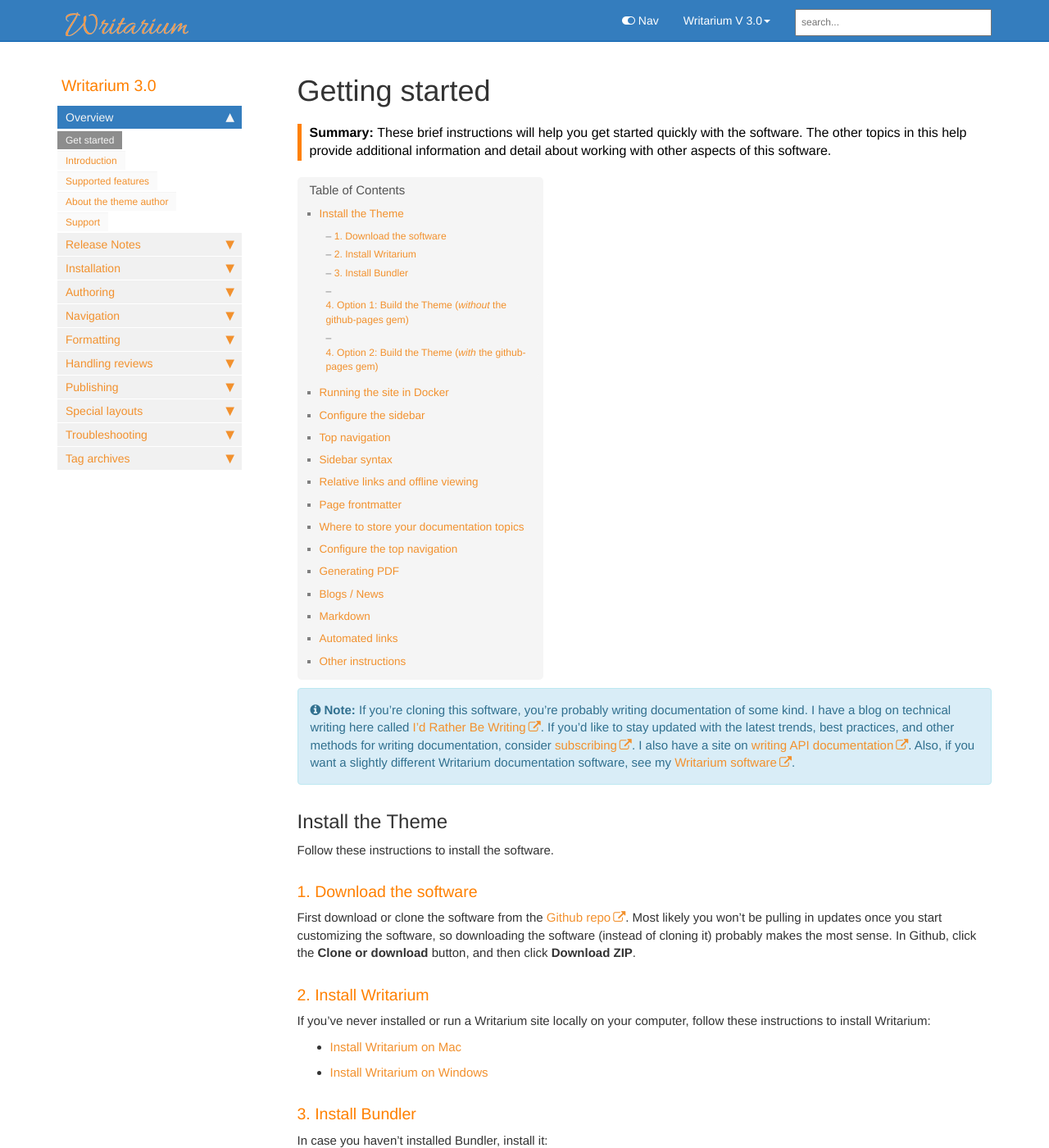
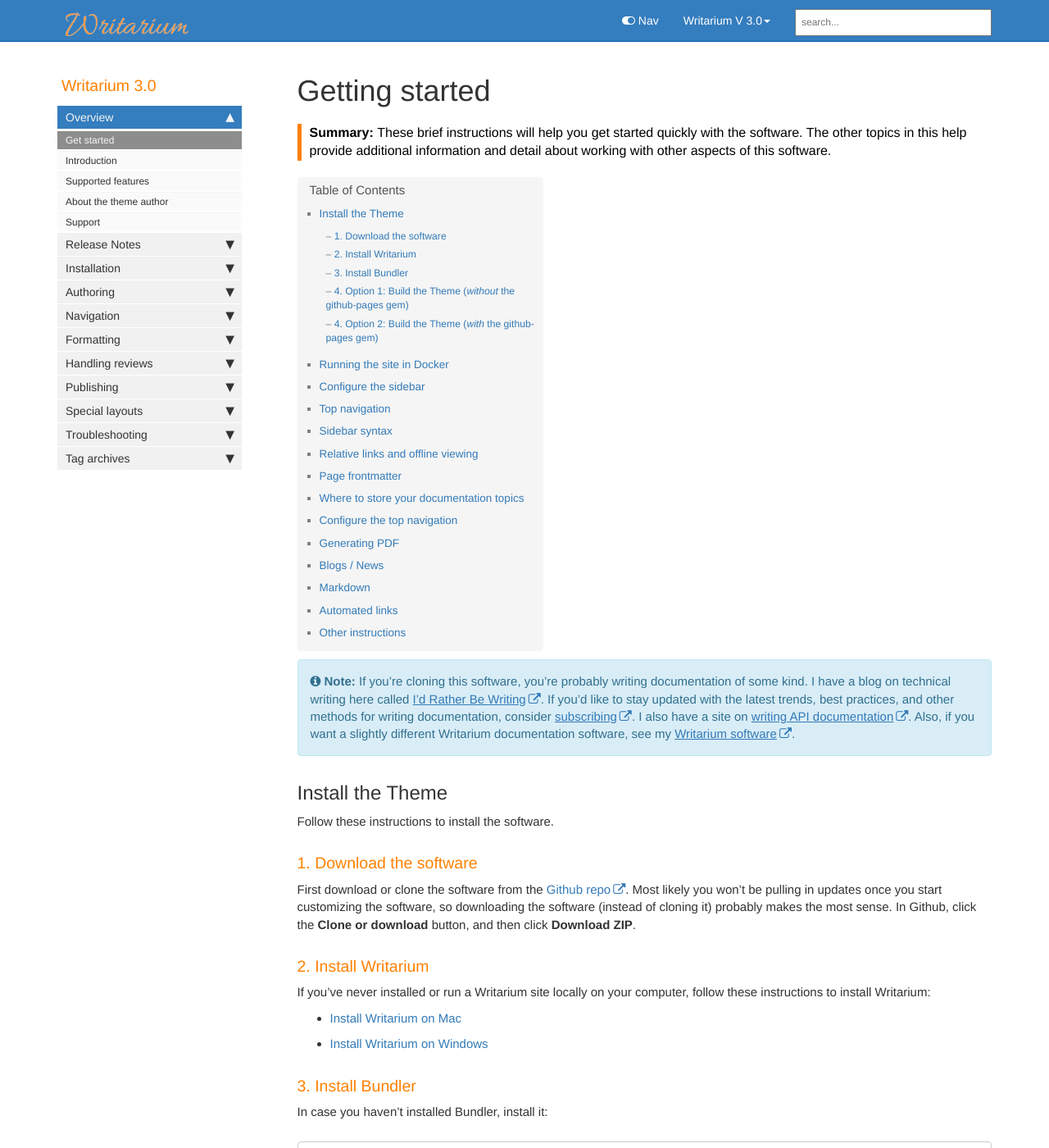
Before and after one commit to erichuang2015/jekyll-kbase, a Jekyll site: the page built from index.md, in a window 1280 px wide and 1400 px high. Shown: the whole window at 82% size. Built offline with Jekyll 4.4.1, drawn with Linux system fonts in a browser that asks for light colours; nearby versions of some CDN libraries; comment, search, counter and statistics services are not loaded.

Commit message:
updated css file theme blue

```diff
--- a/css/theme-blue.css
+++ b/css/theme-blue.css
@@ -119,15 +119,3 @@
 .navbar-inverse .navbar-toggle {
     border-color: #015CAE;
 }
-
-a:link, a:visited {
-    color: #F2912E;
-    text-decoration: none;
-    display: inline-block;
-}
-
-
-a:hover, a:active {
-	color: FF8000;
-    text-decoration: underline;
-}
```
Also changed, not shown: css/bootstrap.min.css.
